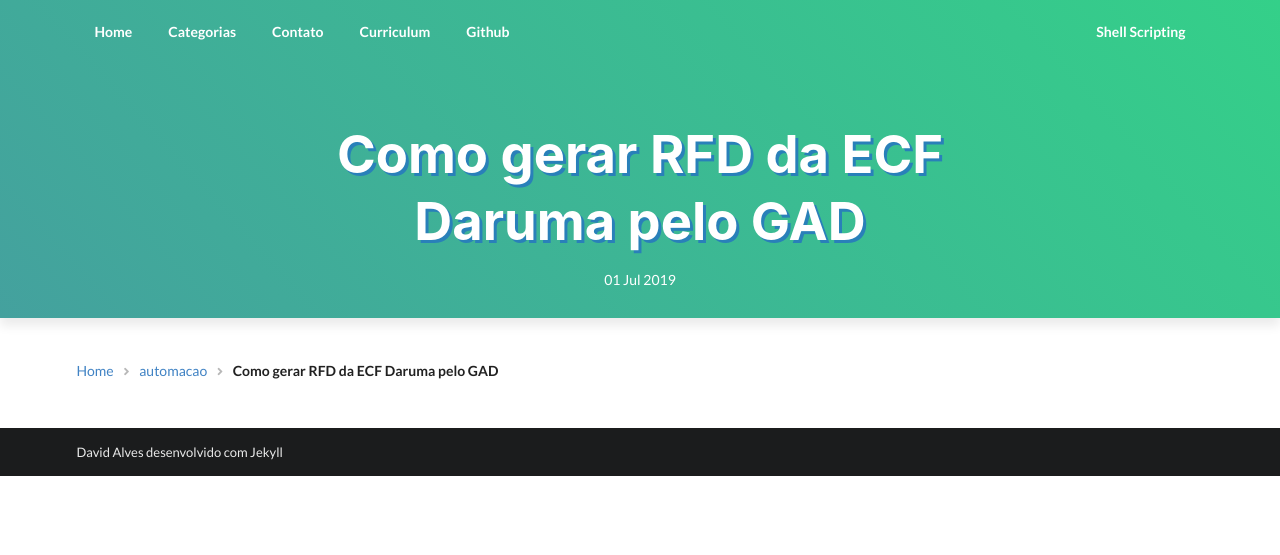
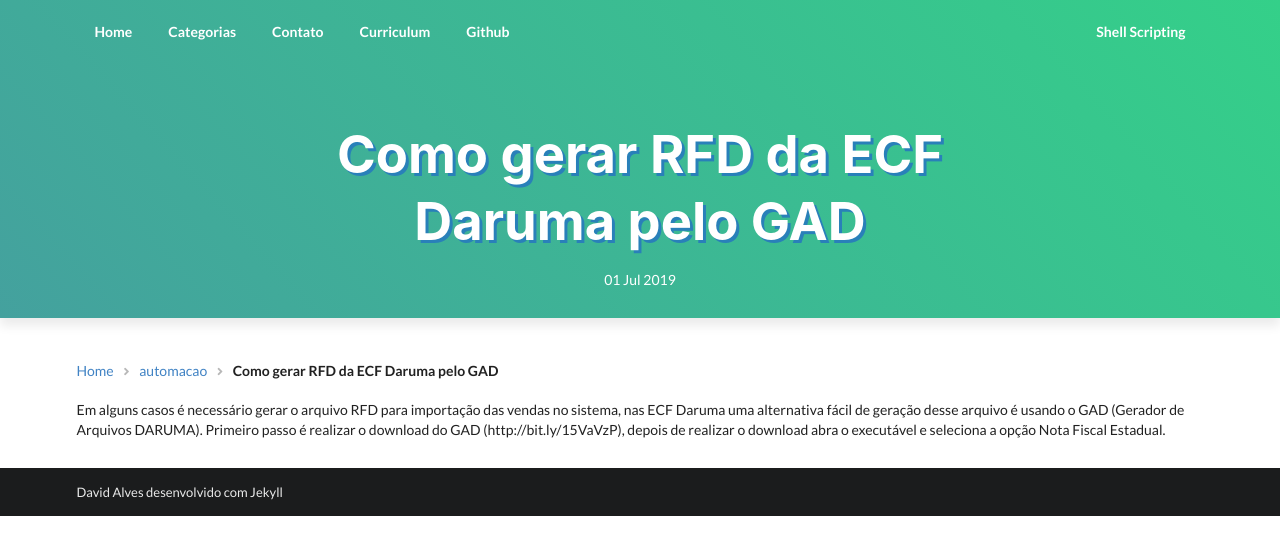
Before and after one commit to david27alves/david27alves.github.io, a Jekyll site: the page built from _posts/2019-07-01-instalacao-laravel-58.markdown, in a window 1280 px wide. Shown: the top 555 px of the page. Built offline with Jekyll 4.4.1, drawn with Linux system fonts in a browser that asks for light colours.

Commit message:
Update 2019-07-01-instalacao-laravel-58.markdown

```diff
--- a/_posts/2019-07-01-instalacao-laravel-58.markdown
+++ b/_posts/2019-07-01-instalacao-laravel-58.markdown
@@ -9,6 +9,9 @@
 avatar: "https://avatars1.githubusercontent.com/u/4975560?s=460&v=4"
 ---
 
+Em alguns casos é necessário gerar o arquivo RFD para importação das vendas no sistema, nas ECF Daruma uma alternativa fácil de geração desse arquivo é usando o GAD (Gerador de Arquivos DARUMA). Primeiro passo é realizar o download do GAD (http://bit.ly/15VaVzP), depois de realizar o download abra o executável e seleciona a opção Nota Fiscal Estadual.
+
+
 
 
 
```
